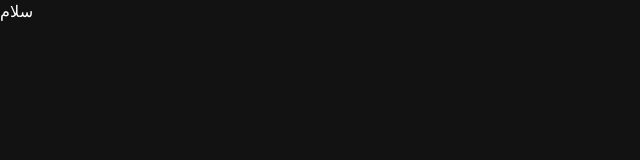
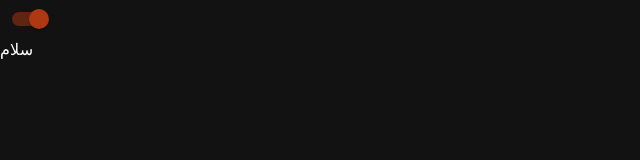
Before and after one commit to sarvdavoudi/authentication, a Next.js app: page / in a window 1280 px wide. Shown: the top 160 px of the page, without its empty margins (0-640 px from the left). Built offline with nearby package versions, Linux system fonts and the light colour scheme.

Commit message:
update:switch theme button added

```diff
--- a/src/pages/index.js
+++ b/src/pages/index.js
@@ -1,6 +1,8 @@
+import SwitchThemeBtn from "@/components/SwitchThemeBtn/SwitchThemeBtn";
 
 export default function Home() {
   return <>
+  <SwitchThemeBtn/>
   <div>سلام</div>
   </>;
 }
```
